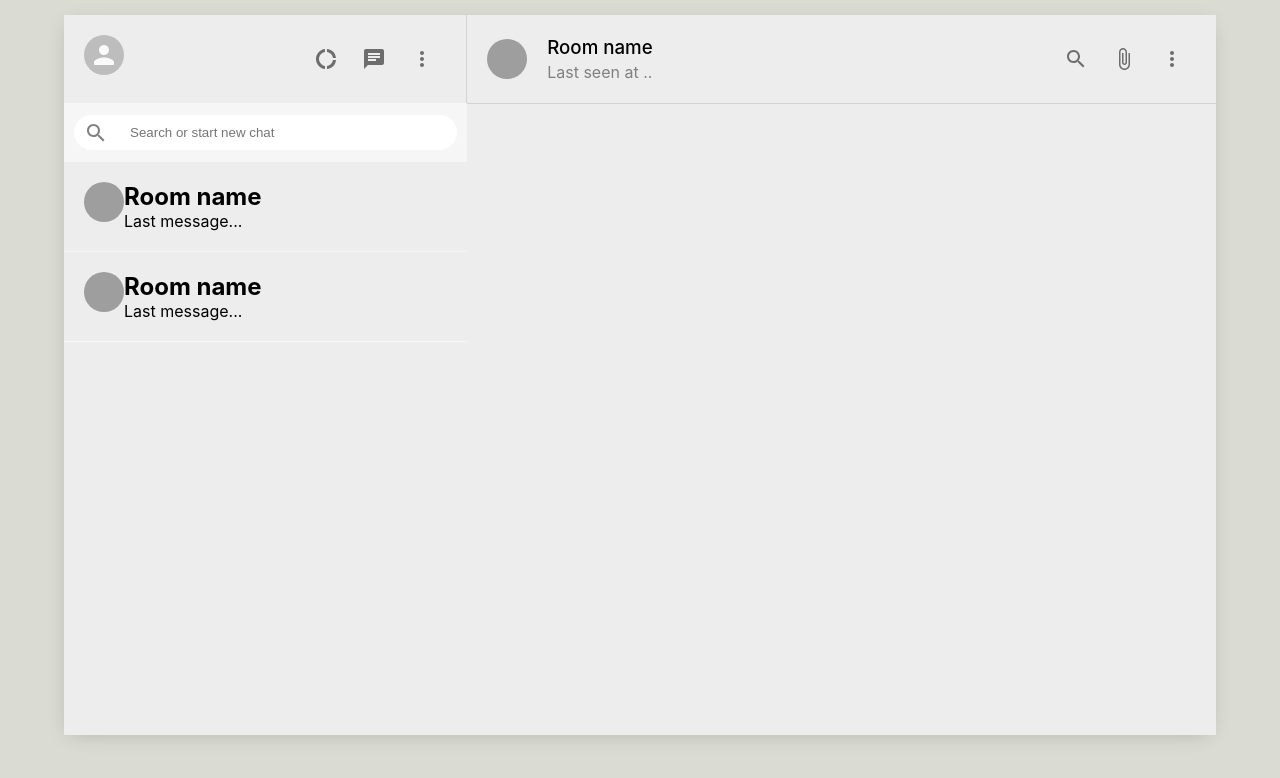
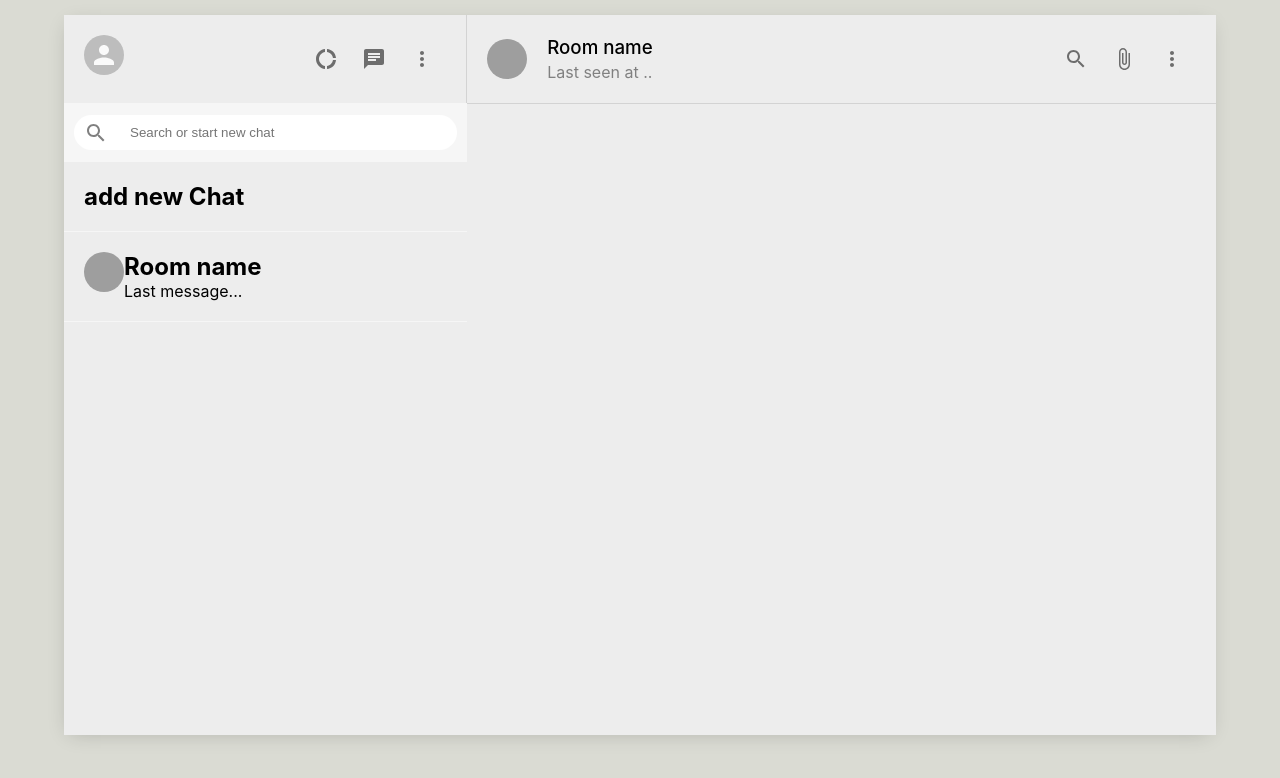
Before and after one commit to FlorenceNway/whatsAppClone, a React (Create React App) app: page / in a window 1280 px wide. Shown: the top 778 px of the page. Built offline with nearby package versions, Linux system fonts and the light colour scheme; grey boxes are pictures that could not be loaded.

Commit message:
addNewChat prop

```diff
--- a/src/Components/Sidebar.js
+++ b/src/Components/Sidebar.js
@@ -31,7 +31,7 @@ const Sidebar = () => {
                 </div>
             </div>
             <div className='sidebar__chats'>
-                <SidebarChat/>
+                <SidebarChat addNewChat  />
                 <SidebarChat/>
             </div>
         </div>
```
